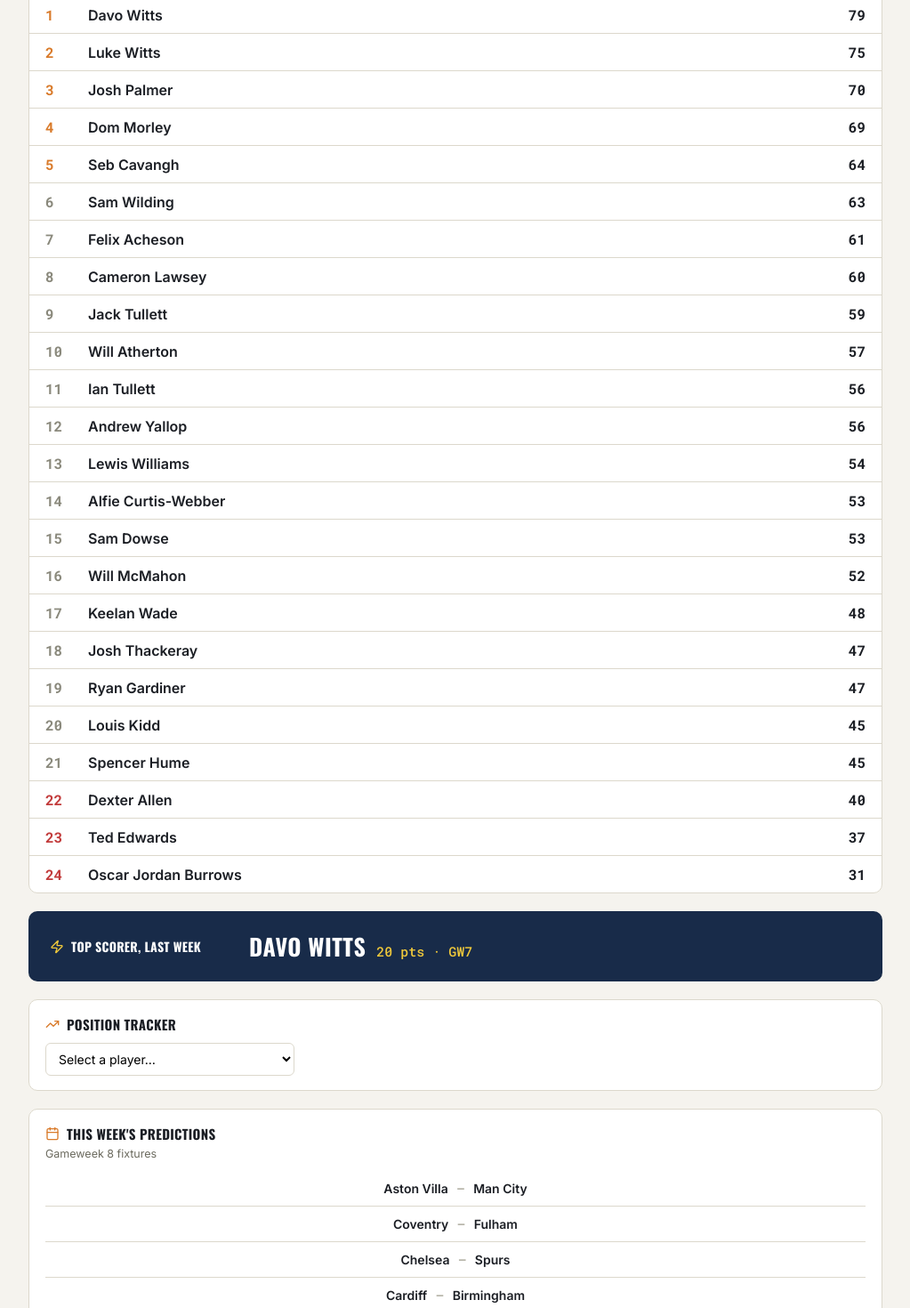
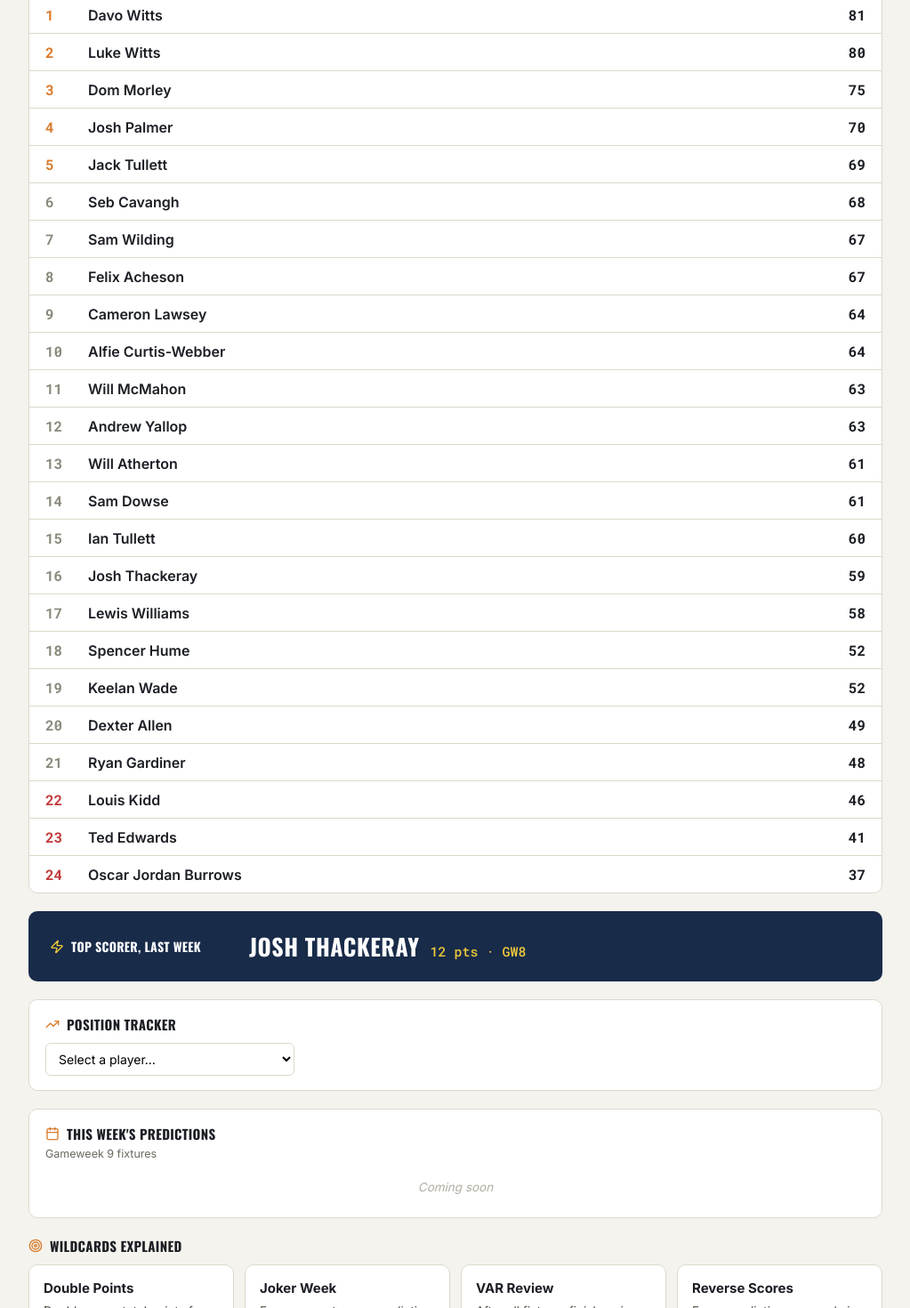
Before and after one commit to jacktullett7/Prediction-league-26-27, a React (Vite) app: page / in a window 1280 px wide. Shown: the part 580-2050 px from the top of the page at 89% size, without its empty margins (128-1151 px from the left). Built offline with nearby package versions, Linux system fonts and the light colour scheme.

Commit message:
Add files via upload

```diff
--- a/src/data.js
+++ b/src/data.js
@@ -4,7 +4,7 @@
 
 const data = {
   leagueName: "Prediction League 26/27",
-  gameweek: { number: 8, deadline: "2026-10-23T12:00", fixturesReleaseNote: "Coming soon" },
+  gameweek: { number: 9, deadline: "2026-10-30T12:00", fixturesReleaseNote: "Coming soon" },
   cupTeaser: null,
   cupDraw: {
     round: "Round of 24",
@@ -31,49 +31,49 @@ const data = {
     ],
   },
   predictionsOfWeek: [
-    { id: "pw1", playerId: "p10", prediction: "Colchester 0-0 Exeter" },
-    { id: "pw2", playerId: "p18", prediction: "Bradford 2-0 Stevenage" },
-    { id: "pw3", playerId: "p23", prediction: "Barnsley 1-2 Cambridge" },
+    { id: "pw1", playerId: "p1", prediction: "Coventry 0-1 Fulham" },
+    { id: "pw2", playerId: "p19", prediction: "Aston Villa 2-1 Man City" },
+    { id: "pw3", playerId: "p3", prediction: "Cardiff 1-0 Birmingham" },
   ],
   fixtures: [
-    { id: "f1", home: "Aston Villa", away: "Man City" },
-    { id: "f2", home: "Coventry", away: "Fulham" },
-    { id: "f3", home: "Chelsea", away: "Spurs" },
-    { id: "f4", home: "Cardiff", away: "Birmingham" },
-    { id: "f5", home: "Stoke", away: "Bristol City" },
-    { id: "f6", home: "West Ham", away: "Southampton" },
-    { id: "f7", home: "Burton", away: "Leyton Orient" },
-    { id: "f8", home: "Reading", away: "Barnsley" },
-    { id: "f9", home: "Gillingham", away: "Grimsby" },
-    { id: "f10", home: "Rochdale", away: "Accrington" },
+    { id: "f1", home: "", away: "" },
+    { id: "f2", home: "", away: "" },
+    { id: "f3", home: "", away: "" },
+    { id: "f4", home: "", away: "" },
+    { id: "f5", home: "", away: "" },
+    { id: "f6", home: "", away: "" },
+    { id: "f7", home: "", away: "" },
+    { id: "f8", home: "", away: "" },
+    { id: "f9", home: "", away: "" },
+    { id: "f10", home: "", away: "" },
   ],
   players: [
-    { id: "p20", name: "Davo Witts", points: 79 },
-    { id: "p13", name: "Luke Witts", points: 75 },
+    { id: "p20", name: "Davo Witts", points: 81 },
+    { id: "p13", name: "Luke Witts", points: 80 },
+    { id: "p4", name: "Dom Morley", points: 75 },
     { id: "p7", name: "Josh Palmer", points: 70 },
-    { id: "p4", name: "Dom Morley", points: 69 },
-    { id: "p17", name: "Seb Cavangh", points: 64 },
-    { id: "p16", name: "Sam Wilding", points: 63 },
-    { id: "p5", name: "Felix Acheson", points: 61 },
-    { id: "p10", name: "Cameron Lawsey", points: 60 },
-    { id: "p24", name: "Jack Tullett", points: 59 },
-    { id: "p22", name: "Will Atherton", points: 57 },
-    { id: "p3", name: "Ian Tullett", points: 56 },
-    { id: "p2", name: "Andrew Yallop", points: 56 },
-    { id: "p11", name: "Lewis Williams", points: 54 },
-    { id: "p1", name: "Alfie Curtis-Webber", points: 53 },
-    { id: "p15", name: "Sam Dowse", points: 53 },
-    { id: "p23", name: "Will McMahon", points: 52 },
-    { id: "p9", name: "Keelan Wade", points: 48 },
-    { id: "p8", name: "Josh Thackeray", points: 47 },
-    { id: "p21", name: "Ryan Gardiner", points: 47 },
-    { id: "p12", name: "Louis Kidd", points: 45 },
-    { id: "p18", name: "Spencer Hume", points: 45 },
-    { id: "p6", name: "Dexter Allen", points: 40 },
-    { id: "p19", name: "Ted Edwards", points: 37 },
-    { id: "p14", name: "Oscar Jordan Burrows", points: 31 },
+    { id: "p24", name: "Jack Tullett", points: 69 },
+    { id: "p17", name: "Seb Cavangh", points: 68 },
+    { id: "p16", name: "Sam Wilding", points: 67 },
+    { id: "p5", name: "Felix Acheson", points: 67 },
+    { id: "p10", name: "Cameron Lawsey", points: 64 },
+    { id: "p1", name: "Alfie Curtis-Webber", points: 64 },
+    { id: "p23", name: "Will McMahon", points: 63 },
+    { id: "p2", name: "Andrew Yallop", points: 63 },
+    { id: "p22", name: "Will Atherton", points: 61 },
+    { id: "p15", name: "Sam Dowse", points: 61 },
+    { id: "p3", name: "Ian Tullett", points: 60 },
+    { id: "p8", name: "Josh Thackeray", points: 59 },
+    { id: "p11", name: "Lewis Williams", points: 58 },
+    { id: "p18", name: "Spencer Hume", points: 52 },
+    { id: "p9", name: "Keelan Wade", points: 52 },
+    { id: "p6", name: "Dexter Allen", points: 49 },
+    { id: "p21", name: "Ryan Gardiner", points: 48 },
+    { id: "p12", name: "Louis Kidd", points: 46 },
+    { id: "p19", name: "Ted Edwards", points: 41 },
+    { id: "p14", name: "Oscar Jordan Burrows", points: 37 },
   ],
-  topScorer: { playerIds: ["p20"], points: 20, week: 7 },
+  topScorer: { playerIds: ["p8"], points: 12, week: 8 },
   positionHistory: [
     { week: 1, order: ["p17","p2","p5","p11","p10","p8","p24","p9","p18","p20","p7","p13","p22","p16","p19","p3","p23","p12","p21","p4","p14","p1","p15","p6"] },
     { week: 2, order: ["p16","p5","p22","p2","p17","p10","p20","p8","p23","p11","p9","p4","p18","p21","p1","p7","p13","p24","p14","p3","p19","p12","p6","p15"] },
@@ -82,6 +82,7 @@ const data = {
     { week: 5, order: ["p20","p13","p4","p7","p5","p3","p16","p17","p10","p24","p2","p11","p1","p15","p8","p9","p22","p23","p12","p18","p21","p6","p19","p14"] },
     { week: 6, order: ["p13","p4","p20","p7","p3","p16","p5","p17","p2","p1","p11","p10","p24","p23","p22","p8","p15","p9","p12","p19","p18","p21","p6","p14"] },
     { week: 7, order: ["p20","p13","p7","p4","p17","p16","p5","p10","p24","p22","p3","p2","p11","p1","p15","p23","p9","p8","p21","p12","p18","p6","p19","p14"] },
+    { week: 8, order: ["p20","p13","p4","p7","p24","p17","p16","p5","p10","p1","p23","p2","p22","p15","p3","p8","p11","p18","p9","p6","p21","p12","p19","p14"] },
   ],
   cups: [
     { id: "c1", name: "Prediction League Cup", status: "In progress" },
@@ -97,11 +98,11 @@ const data = {
     p1: { w1: 2, w2: 1, w3: 1, w4: 2 },
     p2: { w1: 2, w2: 0, w3: 1, w4: 2 },
     p3: { w1: 2, w2: 1, w3: 2, w4: 2 },
-    p4: { w1: 2, w2: 1, w3: 2, w4: 2 },
-    p5: { w1: 2, w2: 1, w3: 2, w4: 2 },
-    p6: { w1: 2, w2: 1, w3: 2, w4: 2 },
+    p4: { w1: 2, w2: 1, w3: 2, w4: 1 },
+    p5: { w1: 2, w2: 1, w3: 2, w4: 1 },
+    p6: { w1: 2, w2: 1, w3: 2, w4: 1 },
     p7: { w1: 1, w2: 1, w3: 2, w4: 2 },
-    p8: { w1: 2, w2: 1, w3: 2, w4: 2 },
+    p8: { w1: 2, w2: 1, w3: 2, w4: 1 },
     p9: { w1: 2, w2: 1, w3: 2, w4: 2 },
     p10: { w1: 2, w2: 1, w3: 1, w4: 2 },
     p11: { w1: 2, w2: 1, w3: 2, w4: 2 },
@@ -116,8 +117,8 @@ const data = {
     p20: { w1: 2, w2: 1, w3: 2, w4: 1 },
     p21: { w1: 2, w2: 0, w3: 2, w4: 2 },
     p22: { w1: 2, w2: 1, w3: 2, w4: 2 },
-    p23: { w1: 2, w2: 1, w3: 2, w4: 2 },
-    p24: { w1: 1, w2: 1, w3: 2, w4: 2 },
+    p23: { w1: 2, w2: 1, w3: 2, w4: 1 },
+    p24: { w1: 1, w2: 1, w3: 2, w4: 1 },
   },
   goalscorerPicks: {
     p1: ["Mathys Tel", "Kyle Wootton", "Yoane Wissa", "Nicolas Jackson", "Omar Marmoush", "Morgan Rogers", "Virgil van Dijk", "Kyrell Lisbie"],
@@ -133,16 +134,16 @@ const data = {
     p11: ["Emersonn", "Florian Wirtz", "Igor Thiago", "Andreas Weimann", "Jarrod Bowen", "Christos Kostoulas", "Gonzalo Garcia", "Jack Marriott"],
     p12: ["Sam Szmodics", "Zian Flemming", "Yoane Wissa", "Bim Pepple", "Taty Castellanos", "Christos Kostoulas", "Nicolas Jackson", "Jarrod Bowen"],
     p13: ["Josh Coburn", "Richarlison", "Will Lankshear", "Will Evans", "Dominic Calvert-Lewin", "Tyreece Campbell", "Isaac Price", "Lewis Wing"],
-    p14: ["Brian Brobbey", "Finn Azaz", "Will Osula", "Nicolas Jackson", "Dara O'Shea", "Pau Torres", "Dominik Szoboszlai", "Joao Pedro"],
+    p14: ["Brian Brobbey", "Finn Azaz", "Will Osula", "Nicolas Jackson", "Dara O'Shea", "Pau Torres", "Dominik Szoboszlai", "Morgan Rogers"],
     p15: ["Josh Coburn", "Florian Wirtz", "Aaron Drinan", "Ronan Coughlan", "Emil Riis", "Nicolas Jackson", "Moses Sesay", "Kyrell Lisbie"],
     p16: ["Sam Szmodics", "Jamal Lowe", "Nahki Wells", "Will Evans", "Kabongo Tshimanga", "Cole Palmer", "Jack Payne", "Jarrod Bowen"],
     p17: ["Richarlison", "Nick Woltemade", "Igor Thiago", "Jorgen Strand Larsen", "Jarrod Bowen", "Morgan Rogers", "Johan Manzambi", "Erling Haaland"],
     p18: ["Ben House", "Ollie Pearce", "Igor Thiago", "Jay Stansfield", "Dominic Calvert-Lewin", "Cole Palmer", "Isaac Price", "Erling Haaland"],
     p19: ["Bim Pepple", "Evanilson", "Anthony Elanga", "Nicolas Jackson", "Noah Okafor", "Fer Lopez", "Matias Fernandez-Pardo", "Cole Palmer"],
-    p20: ["Jake Richards", "Derensli Fernandes", "Igor Thiago", "Charlie McCann", "Cyle Larin", "Charlie Lakin", "Antoni Sarcevic", "Joao Pedro"],
-    p21: ["Morgan Gibbs-White", "Alexander Isak", "Andri Gudjonsen", "Omar Marmoush", "Leo Scienza", "Cole Palmer", "Florian Wirtz", "Joao Pedro"],
+    p20: ["Jake Richards", "Derensli Fernandes", "Igor Thiago", "Charlie McCann", "Cyle Larin", "Charlie Lakin", "Antoni Sarcevic", "Cole Palmer"],
+    p21: ["Morgan Gibbs-White", "Alexander Isak", "Andri Gudjonsen", "Omar Marmoush", "Leo Scienza", "Cole Palmer", "Florian Wirtz", "Morgan Rogers"],
     p22: ["Andrew Dallas", "Kyle Wootton", "Igor Thiago", "Jay Stansfield", "Dominic Calvert-Lewin", "Cole Palmer", "Jimmy-Jay Morgan", "Joao Pedro"],
-    p23: ["Carlton Morris", "Alexander Isak", "Yoane Wissa", "Nicolas Jackson", "Jamal Lowe", "Kevin Schade", "Aune Heggebø", "Joao Pedro"],
+    p23: ["Carlton Morris", "Alexander Isak", "Yoane Wissa", "Nicolas Jackson", "Jamal Lowe", "Kevin Schade", "Aune Heggebø", "Morgan Rogers"],
     p24: ["Iliman Ndiaye", "Virgil van Dijk", "Will Lankshear", "Morgan Gibbs-White", "Cyle Larin", "Dom Ballard", "Emiliano Buendia", "Rayan Cherki"],
   },
   yellowCardPicks: {
```
